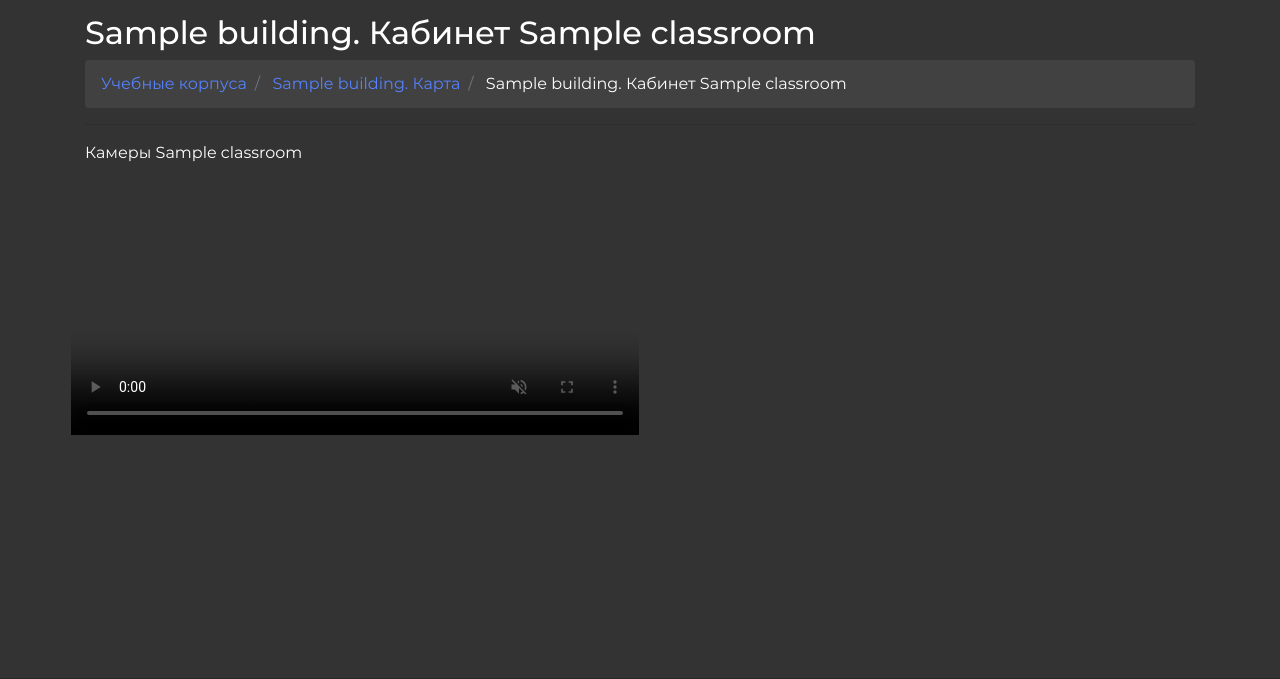
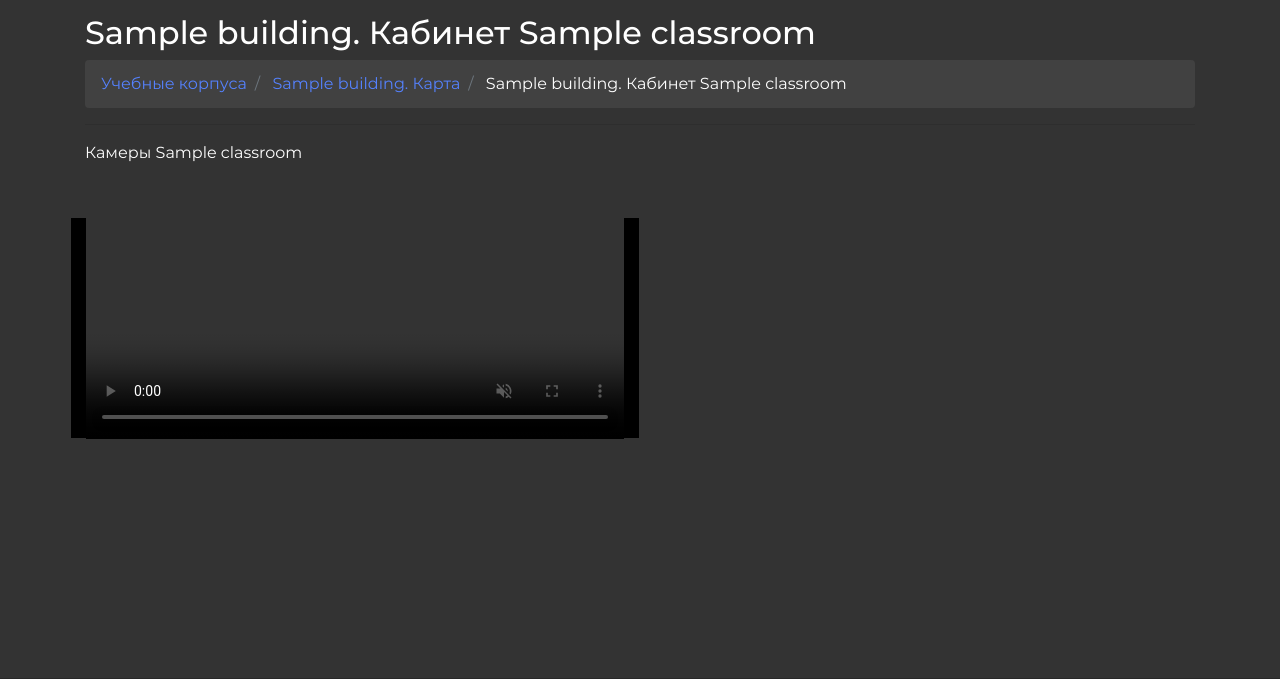
Before and after one commit to gulyaeve/cctv-api, a FastAPI app: template app/templates/monitoring/camera_webrtc.html in a window 1280 px wide. Shown: the part 66-745 px from the top of the page. Run offline with FastAPI, Linux system fonts and the light colour scheme; the template is opened without the code that fills it: most values are stand-ins (such as "Sample title", 1, 10 or a date in 2020); data that the repository does not hold is empty; parts of the project's set-up code (start-up, migrations or seed data) failed here and were passed over; some libraries are stand-ins or nearby versions.

Commit message:
Added margins

```diff
--- a/app/templates/monitoring/camera_webrtc.html
+++ b/app/templates/monitoring/camera_webrtc.html
@@ -32,7 +32,7 @@
 
 <div class="row">
     {% for camera in cameras %}
-    <div class="col-6 p-0 video-monitoring">
+    <div class="col-6 mt-1 mb-1 video-monitoring">
         <video id="camera_{{ camera.id }}" controls muted autoplay></video>
         <script>
             let reader_{{ camera.id }} = null;
```
